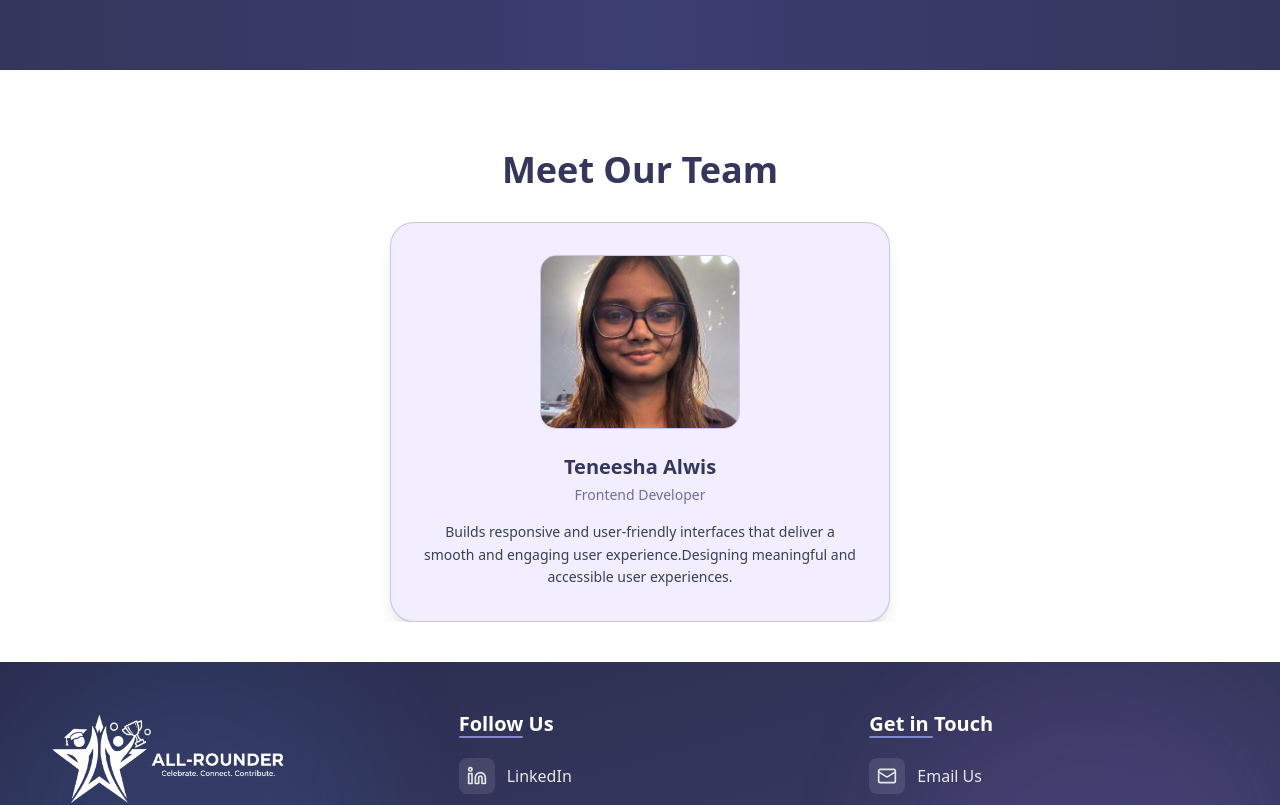
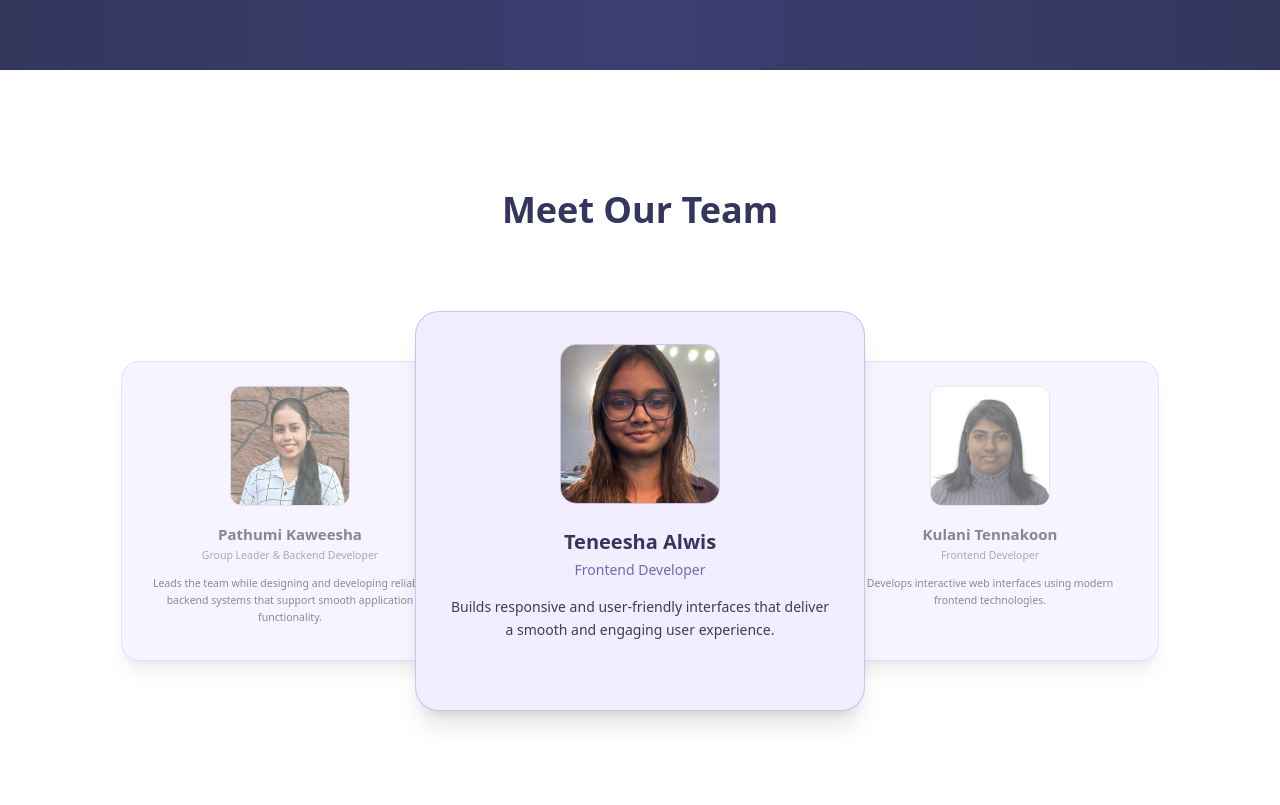
Before and after one commit to Dulaksha-Keshan/all-rounder, a Next.js app in the folder frontend/all-rounder/: page /vision in a window 1280 px wide. Shown: the part 1651-2456 px from the top of the page. Built offline with nearby package versions, Linux system fonts and the light colour scheme.

Commit message:
change the team cards in vision page

```diff
--- a/frontend/all-rounder/src/app/vision/_components/MeetOurTeam.tsx
+++ b/frontend/all-rounder/src/app/vision/_components/MeetOurTeam.tsx
@@ -1,3 +1,129 @@
+// 'use client';
+
+// import { useEffect, useState } from 'react';
+// import NextImage from 'next/image';
+
+// const teamMembers = [
+//   {
+//     name: 'Pathumi Kaweesha',
+//     role: 'Group Leader & Backend Developer',
+//     description: 'Leads the team while designing and developing reliable backend systems that support smooth application functionality.',
+//     image: '/images/team/member01.jpeg',
+//   },
+//   {
+//     name: 'Teneesha Alwis',
+//     role: 'Frontend Developer',
+//     description: 'Builds responsive and user-friendly interfaces that deliver a smooth and engaging user experience.Designing meaningful and accessible user experiences.',
+//     image: '/images/team/member02.jpeg',
+//   },
+//   {
+//     name: 'Kulani Tennakoon',
+//     role: 'Frontend Developer',
+//     description: 'Develops interactive web interfaces using modern frontend technologies with a focus on performance and usability.',
+//     image: '/images/team/member03.jpeg',
+//   },
+//   {
+//     name: 'Imandi Kariyapperuma',
+//     role: 'Frontend Developer',
+//     description: 'Implements frontend components, ensures responsive design, and enhances usability across devices.',
+//     image: '/images/team/member04.jpeg',
+//   },
+//   {
+//     name: 'Dulaksha Jayasinghe',
+//     role: 'Backend Developer',
+//     description: 'Develops server-side logic, APIs, and databases to ensure secure and efficient application performance.',
+//     image: '/images/team/member05.jpeg',
+//   },
+//   {
+//     name: 'Abdul Malik',
+//     role: 'Backend Developer',
+//     description: 'Builds scalable backend systems, manages databases, and integrates APIs to support application functionality.',
+//     image: '/images/team/member06.jpeg',
+//   },
+// ];
+
+// // duplicate list
+// const extendedMembers = [...teamMembers, ...teamMembers];
+
+// export default function MeetOurTeam() {
+//   const [index, setIndex] = useState(0);
+//   const [animate, setAnimate] = useState(true);
+
+//   useEffect(() => {
+//     const interval = setInterval(() => {
+//       setIndex((prev) => prev + 1);
+//     }, 3500);
+
+//     return () => clearInterval(interval);
+//   }, []);
+
+//   // RESET WITHOUT BACKWARD ANIMATION
+//   useEffect(() => {
+//     if (index === teamMembers.length) {
+//       setTimeout(() => {
+//         setAnimate(false);
+//         setIndex(0);
+//       }, 700); // match transition duration
+//     } else {
+//       setAnimate(true);
+//     }
+//   }, [index]);
+
+//   return (
+//     <section className="w-full py-10 bg-white overflow-hidden">
+//       {/* TITLE */}
+//       <h2 className="text-3xl md:text-4xl font-bold text-center text-[#34365C] mb-8">
+//         Meet Our Team
+//       </h2>
+
+//       {/* SLIDER WRAPPER */}
+//       <div className="relative w-full flex justify-center overflow-hidden">
+//         <div
+//           className="flex transition-transform duration-700 ease-in-out"
+//           style={{
+//             transform: `translateX(-${index * 100}%)`,
+//           }}
+//         >
+//           {teamMembers.map((member, i) => (
+//             <div
+//               key={i}
+//               className="min-w-full flex justify-center"
+//             >
+//               {/* CARD */}
+//               <div className="w-[300px] md:w-[500px] h-[400px] bg-[#F3EEFF] border border-[#8387CC]/40 rounded-3xl shadow-lg p-8 flex flex-col items-center text-center">
+
+//                 {/* IMAGE */}
+//                 <div className="relative w-50 h-50 rounded-2xl overflow-hidden mb-6 border border-[#8387CC]/40">
+//                   <NextImage
+//                     src={member.image}
+//                     alt={member.name}
+//                     fill
+//                     className="object-cover"
+//                   />
+//                 </div>
+
+//                 {/* NAME */}
+//                 <h3 className="text-xl font-bold text-[#34365C]">
+//                   {member.name}
+//                 </h3>
+
+//                 {/* ROLE */}
+//                 <p className="text-sm text-[#6B6FA6] mt-1 mb-4">
+//                   {member.role}
+//                 </p>
+
+//                 {/* DESCRIPTION */}
+//                 <p className="text-gray-700 text-sm leading-relaxed">
+//                   {member.description}
+//                 </p>
+//               </div>
+//             </div>
+//           ))}
+//         </div>
+//       </div>
+//     </section>
+//   );
+// }
 'use client';
 
 import { useEffect, useState } from 'react';
@@ -7,93 +133,91 @@ const teamMembers = [
   {
     name: 'Pathumi Kaweesha',
     role: 'Group Leader & Backend Developer',
-    description: 'Leads the team while designing and developing reliable backend systems that support smooth application functionality.',
+    description:
+      'Leads the team while designing and developing reliable backend systems that support smooth application functionality.',
     image: '/images/team/member01.jpeg',
   },
   {
     name: 'Teneesha Alwis',
     role: 'Frontend Developer',
-    description: 'Builds responsive and user-friendly interfaces that deliver a smooth and engaging user experience.Designing meaningful and accessible user experiences.',
+    description:
+      'Builds responsive and user-friendly interfaces that deliver a smooth and engaging user experience.',
     image: '/images/team/member02.jpeg',
   },
   {
     name: 'Kulani Tennakoon',
     role: 'Frontend Developer',
-    description: 'Develops interactive web interfaces using modern frontend technologies with a focus on performance and usability.',
+    description:
+      'Develops interactive web interfaces using modern frontend technologies.',
     image: '/images/team/member03.jpeg',
   },
   {
     name: 'Imandi Kariyapperuma',
     role: 'Frontend Developer',
-    description: 'Implements frontend components, ensures responsive design, and enhances usability across devices.',
+    description:
+      'Implements frontend components and enhances usability across devices.',
     image: '/images/team/member04.jpeg',
   },
   {
     name: 'Dulaksha Jayasinghe',
     role: 'Backend Developer',
-    description: 'Develops server-side logic, APIs, and databases to ensure secure and efficient application performance.',
+    description:
+      'Develops server-side logic and APIs for secure performance.',
     image: '/images/team/member05.jpeg',
   },
   {
     name: 'Abdul Malik',
     role: 'Backend Developer',
-    description: 'Builds scalable backend systems, manages databases, and integrates APIs to support application functionality.',
+    description:
+      'Builds scalable backend systems and integrates APIs.',
     image: '/images/team/member06.jpeg',
   },
 ];
 
-// duplicate list
-const extendedMembers = [...teamMembers, ...teamMembers];
-
 export default function MeetOurTeam() {
-  const [index, setIndex] = useState(0);
-  const [animate, setAnimate] = useState(true);
+  const [current, setCurrent] = useState(0);
 
   useEffect(() => {
     const interval = setInterval(() => {
-      setIndex((prev) => prev + 1);
+      setCurrent((prev) => (prev + 1) % teamMembers.length);
     }, 3500);
 
     return () => clearInterval(interval);
   }, []);
 
-  // RESET WITHOUT BACKWARD ANIMATION
-  useEffect(() => {
-    if (index === teamMembers.length) {
-      setTimeout(() => {
-        setAnimate(false);
-        setIndex(0);
-      }, 700); // match transition duration
-    } else {
-      setAnimate(true);
-    }
-  }, [index]);
+  const getPosition = (index: number) => {
+    if (index === current) return 'center';
+    if (index === (current - 1 + teamMembers.length) % teamMembers.length)
+      return 'left';
+    if (index === (current + 1) % teamMembers.length)
+      return 'right';
+    return 'hidden';
+  };
 
   return (
-    <section className="w-full py-10 bg-white overflow-hidden">
-      {/* TITLE */}
-      <h2 className="text-3xl md:text-4xl font-bold text-center text-[#34365C] mb-8">
+    <section className="w-full py-20 bg-white overflow-hidden">
+      <h2 className="text-3xl md:text-4xl font-bold text-center text-[#34365C] mb-14">
         Meet Our Team
       </h2>
 
-      {/* SLIDER WRAPPER */}
-      <div className="relative w-full flex justify-center overflow-hidden">
-        <div
-          className="flex transition-transform duration-700 ease-in-out"
-          style={{
-            transform: `translateX(-${index * 100}%)`,
-          }}
-        >
-          {teamMembers.map((member, i) => (
+      <div className="relative flex justify-center items-center h-[450px]">
+
+        {teamMembers.map((member, index) => {
+          const position = getPosition(index);
+
+          return (
             <div
-              key={i}
-              className="min-w-full flex justify-center"
+              key={index}
+              className={`absolute transition-all duration-700 ease-in-out
+              ${position === 'center' ? 'z-20 scale-100 opacity-100 translate-x-0' : ''}
+              ${position === 'left' ? 'z-10 scale-75 opacity-60 -translate-x-[350px]' : ''}
+              ${position === 'right' ? 'z-10 scale-75 opacity-60 translate-x-[350px]' : ''}
+              ${position === 'hidden' ? 'opacity-0 scale-50 pointer-events-none' : ''}
+              `}
             >
-              {/* CARD */}
-              <div className="w-[300px] md:w-[500px] h-[400px] bg-[#F3EEFF] border border-[#8387CC]/40 rounded-3xl shadow-lg p-8 flex flex-col items-center text-center">
+              <div className="w-[320px] md:w-[450px] h-[400px] bg-[#F3EEFF] border border-[#8387CC]/40 rounded-3xl shadow-xl p-8 flex flex-col items-center text-center">
 
-                {/* IMAGE */}
-                <div className="relative w-50 h-50 rounded-2xl overflow-hidden mb-6 border border-[#8387CC]/40">
+                <div className="relative w-40 h-40 rounded-2xl overflow-hidden mb-6 border border-[#8387CC]/40">
                   <NextImage
                     src={member.image}
                     alt={member.name}
@@ -102,24 +226,23 @@ export default function MeetOurTeam() {
                   />
                 </div>
 
-                {/* NAME */}
                 <h3 className="text-xl font-bold text-[#34365C]">
                   {member.name}
                 </h3>
 
-                {/* ROLE */}
                 <p className="text-sm text-[#6B6FA6] mt-1 mb-4">
                   {member.role}
                 </p>
 
-                {/* DESCRIPTION */}
                 <p className="text-gray-700 text-sm leading-relaxed">
                   {member.description}
                 </p>
+
               </div>
             </div>
-          ))}
-        </div>
+          );
+        })}
+
       </div>
     </section>
   );
```
